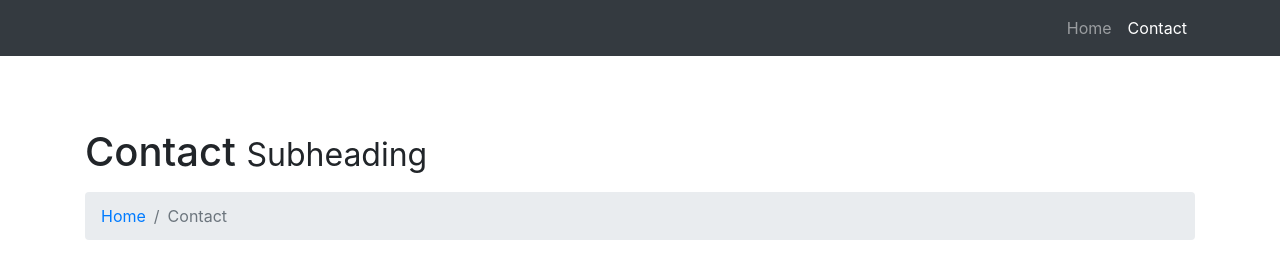
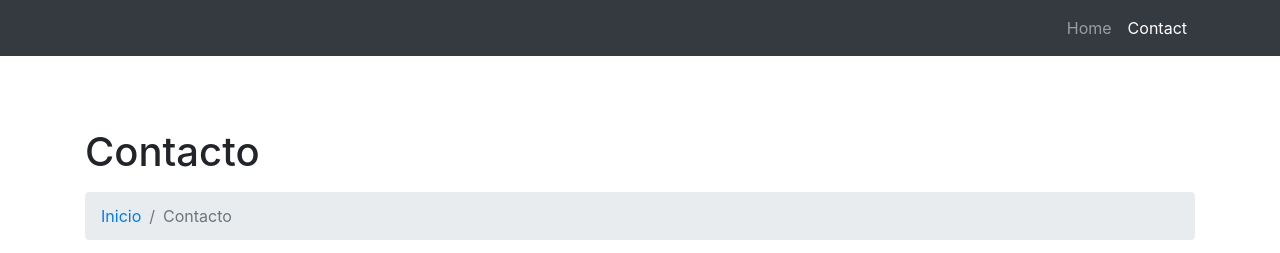
Before and after one commit to Sergio2431/ProyectoFinal, a plain HTML site: page Proyecto/ProyectoIntegrado/public/html/contact.html in a window 1280 px wide. Shown: the top 253 px of the page. Drawn offline with Linux system fonts and the light colour scheme; files that its build step writes are made by us from their sources; files whose address does not match are found by name.

Commit message:
Crear ubicacion

```diff
--- a/Proyecto/ProyectoIntegrado/public/html/contact.html
+++ b/Proyecto/ProyectoIntegrado/public/html/contact.html
@@ -42,15 +42,13 @@
     <div class="container">
     <br><br>
       <!-- Page Heading/Breadcrumbs -->
-      <h1 class="mt-4 mb-3">Contact
-        <small>Subheading</small>
-      </h1>
+      <h1 class="mt-4 mb-3">Contacto</h1>
 
       <ol class="breadcrumb">
         <li class="breadcrumb-item">
-          <a href="../index.html">Home</a>
+          <a href="../index.html">Inicio</a>
         </li>
-        <li class="breadcrumb-item active">Contact</li>
+        <li class="breadcrumb-item active">Contacto</li>
       </ol>
 
       <!-- Content Row -->
@@ -58,7 +56,7 @@
         <!-- Map Column -->
         <div class="col-lg-8 mb-4">
           <!-- Embedded Google Map -->
-          <iframe width="100%" height="400px" frameborder="0" scrolling="no" marginheight="0" marginwidth="0" src="http://maps.google.com/maps?hl=en&amp;ie=UTF8&amp;ll=37.0625,-95.677068&amp;spn=56.506174,79.013672&amp;t=m&amp;z=4&amp;output=embed"></iframe>
+          <iframe width="100%" height="400px" frameborder="0" scrolling="no" marginheight="0" marginwidth="0" src="https://www.google.com/maps/embed?pb=!1m18!1m12!1m3!1d2592.4535855291215!2d-0.4136401924513452!3d39.40231486671431!2m3!1f0!2f0!3f0!3m2!1i1024!2i768!4f13.1!3m3!1m2!1s0xd604e82a8672a35%3A0xed578f5f80fed685!2sFlorida+Universitaria!5e0!3m2!1ses!2ses!4v1526384027038" ></iframe>
         </div>
         <!-- Contact Details Column -->
         <div class="col-lg-4 mb-4">
```
